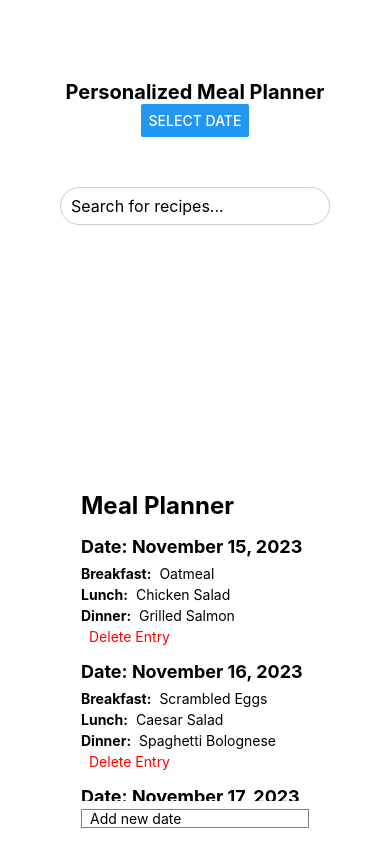
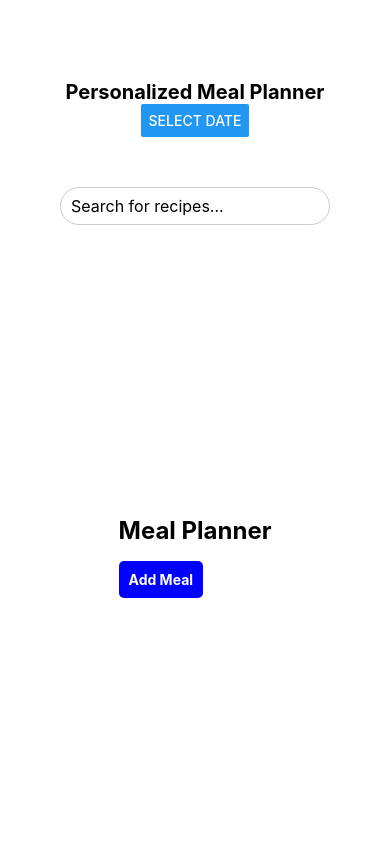
Before and after one commit to TranRTC/CSI-248-Final-Project, a React Native app in the folder PersonalizedMealPlanner/: screen / in a window 390 px wide. Built offline with nearby package versions, Linux system fonts and the light colour scheme.

Commit message:
MealPlan Component 11/10

```diff
--- a/PersonalizedMealPlanner/App.js
+++ b/PersonalizedMealPlanner/App.js
@@ -1,20 +1,38 @@
 import { Platform, StatusBar } from 'react-native';
 import { StyleSheet, Text, View, ScrollView } from 'react-native';
 import React from 'react';
+import { useState } from 'react';
 
 import RecipeSearch from './Components/RecipeSearch';
 import DateSelect from './Components/DateSelect';
 import MealPlan from './Components/MealPlan';
 
 export default function App() {
+
+  const [selectedDate, setSelectedDate] = useState(null);
+  const handleDateSelect = (date) => {
+    setSelectedDate(date);
+  };
+
+  console.log(selectedDate);
+
+  const [selectedRecipe, setSelectedRecipe] = useState(null);
+
+  const handleRecipeSelect = (recipe) => {
+    setSelectedRecipe(recipe);
+  };
+
+  console.log(selectedRecipe);
+
   return (
     <View style={styles.container}>
       <Text style={styles.appTitle}>Personalized Meal Planner</Text>
       <StatusBar style="auto" />
       <ScrollView contentContainerStyle={styles.scrollContainer}>
-        <DateSelect />
-        <RecipeSearch />
-        <MealPlan />
+        <DateSelect onDateSelect={handleDateSelect} />
+        <RecipeSearch onRecipeSelect={handleRecipeSelect} />
+        <MealPlan  selectedDate={selectedDate} selectedRecipe={selectedRecipe}/>
+
       </ScrollView>
     </View>
   );
--- a/PersonalizedMealPlanner/Components/DateSelect.jsx
+++ b/PersonalizedMealPlanner/Components/DateSelect.jsx
@@ -2,15 +2,35 @@ import React, { useState } from 'react';
 import { View, Button, Platform } from 'react-native';
 import DateTimePicker from '@react-native-community/datetimepicker';
 
-const DateSelect = () => {
+const DateSelect = ({ onDateSelect }) => {
   const [date, setDate] = useState(new Date());
   const [mode, setMode] = useState('date');
   const [show, setShow] = useState(false);
 
+/*   const onChange = (event, selectedDate) => {
+    const currentDate = selectedDate || date;
+    setShow(Platform.OS === 'ios');
+    setDate(currentDate);
+
+
+    // Call the callback function to pass the selected date to the parent component
+    onDateSelect(currentDate);
+  };
+ */
   const onChange = (event, selectedDate) => {
     const currentDate = selectedDate || date;
     setShow(Platform.OS === 'ios');
     setDate(currentDate);
+
+    // Format the selected date as a string
+    const formattedDate = currentDate.toLocaleDateString('en-US', {
+      year: 'numeric',
+      month: 'long',
+      day: 'numeric',
+    });
+
+    // Call the callback function to pass the formatted date string to the parent component
+    onDateSelect(formattedDate);
   };
 
   const showMode = (currentMode) => {
--- a/PersonalizedMealPlanner/Components/MealPlan.jsx
+++ b/PersonalizedMealPlanner/Components/MealPlan.jsx
@@ -4,38 +4,58 @@ import { View, Text, ScrollView, StyleSheet, TouchableOpacity, TextInput } from
 const PlanData = [
   {
     date: 'November 15, 2023',
-    meals: [
-      { mealType: 'Breakfast', recipeTitle: 'Oatmeal' },
-      { mealType: 'Lunch', recipeTitle: 'Chicken Salad' },
-      { mealType: 'Dinner', recipeTitle: 'Grilled Salmon' },
-    ],
+    recipe: 'Oatmeal',
+  },
+  {
+    date: 'November 15, 2023',
+    recipe: 'Chicken Salad',
+  },
+  {
+    date: 'November 15, 2023',
+    recipe: 'Grilled Salmon',
   },
   {
     date: 'November 16, 2023',
-    meals: [
-      { mealType: 'Breakfast', recipeTitle: 'Scrambled Eggs' },
-      { mealType: 'Lunch', recipeTitle: 'Caesar Salad' },
-      { mealType: 'Dinner', recipeTitle: 'Spaghetti Bolognese' },
-    ],
+    recipe: 'Scrambled Eggs',
+  },
+  {
+    date: 'November 16, 2023',
+    recipe: 'Caesar Salad',
+  },
+  {
+    date: 'November 16, 2023',
+    recipe: 'Spaghetti Bolognese',
   },
   {
     date: 'November 17, 2023',
-    meals: [
-      { mealType: 'Breakfast', recipeTitle: 'Yogurt Parfait' },
-      { mealType: 'Lunch', recipeTitle: 'Turkey Sandwich' },
-      { mealType: 'Dinner', recipeTitle: 'Vegetable Stir-Fry' },
-    ],
+    recipe: 'Yogurt Parfait',
+  },
+  {
+    date: 'November 17, 2023',
+    recipe: 'Turkey Sandwich',
+  },
+  {
+    date: 'November 17, 2023',
+    recipe: 'Vegetable Stir-Fry',
   },
 ];
 
-const MealPlan = () => {
-  const [mealPlanData, setMealPlanData] = useState(PlanData);
+const MealPlan = ({selectedDate, selectedRecipe}) => {
+  const [mealPlanData, setMealPlanData] = useState([]);
 
-  const addMeal = (dateIndex, newMeal) => {
-    const updatedMealPlanData = [...mealPlanData];
-    updatedMealPlanData[dateIndex].meals.push(newMeal);
-    setMealPlanData(updatedMealPlanData);
+
+  const addMeal = () => {
+    if (selectedDate && selectedRecipe) {
+      const newMealPlan = { date: selectedDate, recipe: selectedRecipe };
+      setMealPlanData([newMealPlan,...mealPlanData]);
+
+      //setSelectedDate('');
+      //setSelectedRecipe('');
+      console.log('New meal added:', newMealPlan);
+    }
   };
+
+
 
   const removeEntry = (dateIndex) => {
     const updatedMealPlanData = [...mealPlanData];
@@ -47,33 +67,27 @@ const MealPlan = () => {
     <View style={styles.container}>
       <Text style={styles.header}>Meal Planner</Text>
 
+      {/* Input for adding a new date and recipe */}
+      <View style={styles.inputContainer}>
+
+        <TouchableOpacity onPress={addMeal} style={styles.addMealButton}>
+          <Text style={styles.addMealButtonText}>Add Meal</Text>
+        </TouchableOpacity>
+      </View>
+
       {/* Scrollable container for meal schedule */}
       <ScrollView style={styles.scrollContainer}>
         {/* Render the meal schedule here */}
         {mealPlanData.map((entry, dateIndex) => (
           <View key={dateIndex} style={styles.entry}>
             <Text style={styles.date}>Date: {entry.date}</Text>
-            {entry.meals.map((meal, mealIndex) => (
-              <View key={mealIndex} style={styles.meal}>
-                <Text style={styles.mealType}>{meal.mealType}:</Text>
-                <Text style={styles.recipeTitle}> {meal.recipeTitle}</Text>
-              </View>
-            ))}
+            <Text style={styles.recipeTitle}>Recipe: {entry.recipe}</Text>
             <TouchableOpacity onPress={() => removeEntry(dateIndex)}>
               <Text style={styles.deleteButton}>Delete Entry</Text>
             </TouchableOpacity>
           </View>
         ))}
       </ScrollView>
-
-      {/* Input for adding a new date */}
-      <TextInput
-        placeholder="Add new date"
-        style={styles.addDateInput}
-        onChangeText={(text) => {
-          addMeal(mealPlanData.length, { date: text, meals: [] });
-        }}
-      />
     </View>
   );
 };
@@ -82,7 +96,6 @@ const styles = StyleSheet.create({
   container: {
     flex: 1,
     padding: 16,
-    marginTop: -50, // Adjust the marginTop value as needed
   },
   header: {
     fontSize: 24,
@@ -100,26 +113,36 @@ const styles = StyleSheet.create({
     fontWeight: 'bold',
     marginBottom: 8,
   },
-  meal: {
+  recipeTitle: {
+    fontSize: 16,
+  },
+  inputContainer: {
     flexDirection: 'row',
+    justifyContent: 'space-between',
     alignItems: 'center',
-    marginBottom: 4,
+    marginBottom: 10,
   },
-  mealType: {
+  input: {
+    flex: 1,
+    height: 40,
+    borderColor: 'gray',
+    borderWidth: 1,
+    marginRight: 10,
+    paddingLeft: 10,
+  },
+  addMealButton: {
+    backgroundColor: 'blue',
+    padding: 10,
+    borderRadius: 5,
+    alignItems: 'center',
+  },
+  addMealButtonText: {
+    color: 'white',
     fontWeight: 'bold',
-  },
-  recipeTitle: {
-    marginLeft: 4,
   },
   deleteButton: {
     color: 'red',
-    marginLeft: 8,
-  },
-  addDateInput: {
-    marginTop: 8,
-    paddingLeft: 8,
-    borderColor: 'gray',
-    borderWidth: 1,
+    marginTop: 5,
   },
 });
 
```
Also changed, not shown: PersonalizedMealPlanner/Components/RecipeSearch.jsx (+8 -116 lines).
